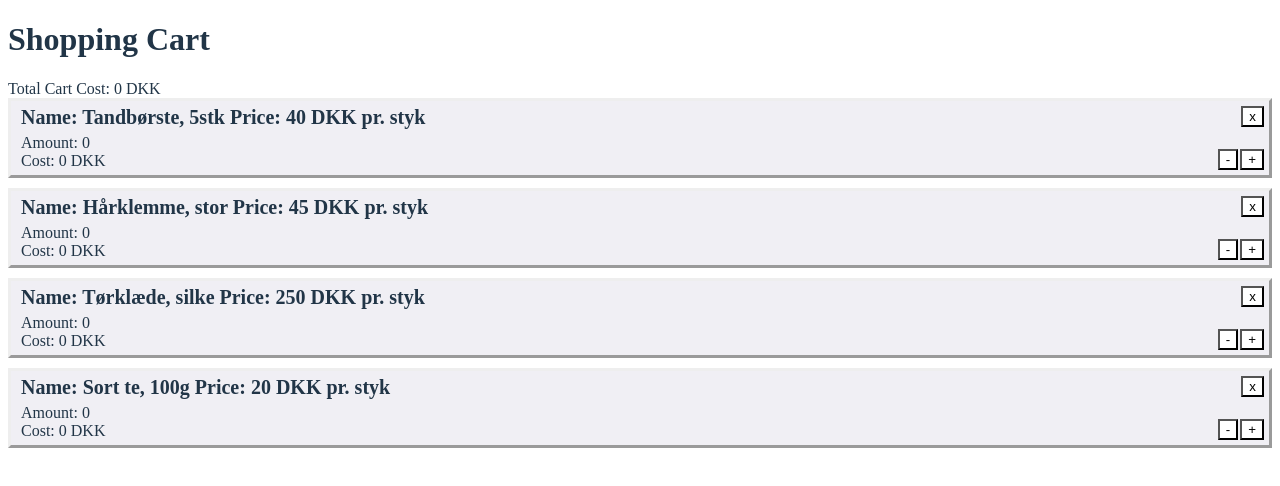
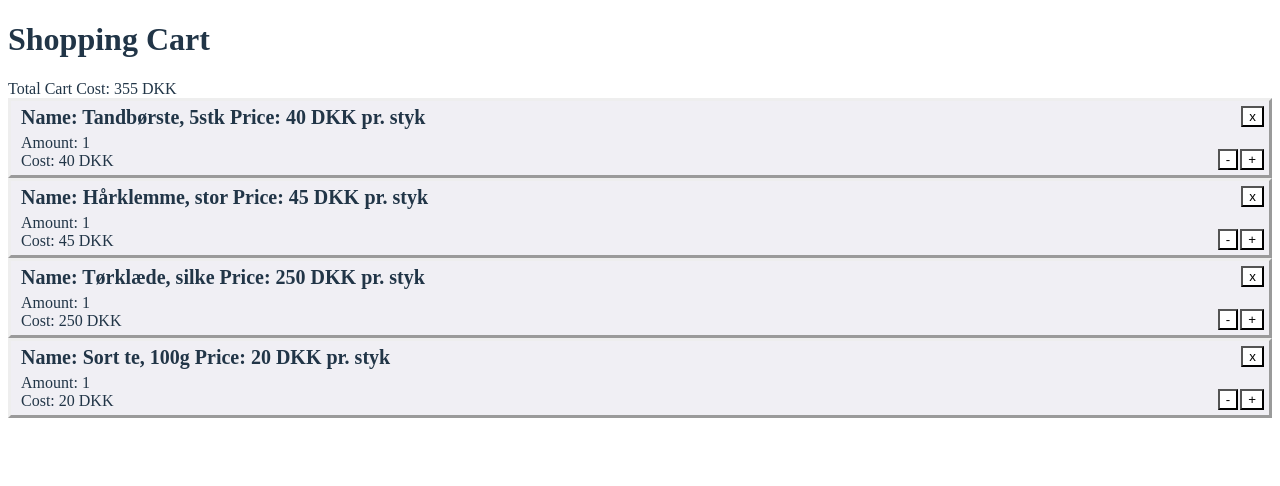
Before and after one commit to PeliPeli2/frontend_shopping, a React (Vite) app: page / in a window 1280 px wide. Shown: the top 486 px of the page. Built offline with nearby package versions, Linux system fonts and the light colour scheme.

Commit message:
fixed initial total + initial amount of items

```diff
--- a/src/Cart.tsx
+++ b/src/Cart.tsx
@@ -1,31 +1,39 @@
 import React, {useState } from "react"
 import CartData from './data.json'
 import * as CartItems from './CartItems'
-
 
 export function createCart() {
 
     var initialCount = 0
 
     var initialcost = 0
-    CartData.map((data: { price: any }) => {
+    CartData.map((data: { price: number }) => {
         initialcost = initialcost + data.price * initialCount
 
     })
 
+
     const [total, setTotal] = useState(initialcost)
 
+    if (total != 0){
     return (
         <div className = "cart">
         <div className = "cart-total" id = "cart-cost">
             {"Total Cart Cost: " + total + " DKK"}
         </div>
         <div className = "item-row" >
-
-        <CartItems.cartItems CartData={CartData} setTotal={setTotal} total={total} />
-
-
-
+            <CartItems.cartItems CartData={CartData} setTotal={setTotal} total={total} />
+        </div>
+        </div>
+    )
+    }
+    else return (
+        <div className = "cart">
+        <div className = "empty-cart" id = "empty-cart">
+            {"Cart is empty"}
+        </div>
+        <div className = "item-row" >
+            <CartItems.cartItems CartData={CartData} setTotal={setTotal} total={total} />
         </div>
         </div>
     )
--- a/src/CartItems.tsx
+++ b/src/CartItems.tsx
@@ -1,63 +1,118 @@
-import React, {useState } from "react"
+import React, {useEffect, useState } from "react"
+
+interface cartItemsProps {CartData: ({
+    id: string;
+    name: string;
+    price: number;
+    currency: string;
+    rebateQuantity: number;
+    rebatePercent: number;
+    upsellProductId: null;
+} | {
+    id: string;
+    name: string;
+    price: number;
+    currency: string;
+    rebateQuantity: number;
+    rebatePercent: number;
+    upsellProductId: string;
+})[],
+setTotal : (total : number) => void,
+total : number}
+
+export function cartItems({CartData, setTotal, total} : cartItemsProps){
+
+    var tmptotal = 0
+
+    return (
+        <div>
+        {
 
 
-export function cartItems({CartData, setTotal, total} : any) : any{
-    return (
-        CartData && CartData.map((productInfo: { name: string; price: number; id: string }) => {
 
-            const [count, setCount]  = useState(0);
+        CartData && CartData.map((productInfo) => {
+
+
+
+
             const [show, setShow] = useState(Math.random());
+            const [count, setCount]  = useState(1);
 
-            function increment(cost : any) {
+
+            function increment(cost : number) {
                 setTotal(total+cost)
                 setCount(count+1);
             }
 
-            function decrement(cost : any) {
-                if (count != 0){
+            function incrementInitialTotal(price: number){
+                setTotal(total+price)
+            }
+            function decrement(cost : number) {
+                if (count != 1){
                 setCount(count-1);
                 setTotal(total-cost)
                 }
             }
 
-            function deleteitem(id : any, cost : number, count : number) {
+            function deleteitem(id : string, cost : number, count : number) {
                 setTotal(total-(cost*count))
                 var product = document.getElementById("item"+id)
                 product?.remove()
+
             }
 
+
+            // randomizer
             if (show > 0.9){
 
+                tmptotal = tmptotal+productInfo.price
+                useEffect(()=>{
+                    setTotal(tmptotal)
+                }, [tmptotal])
+
+
+
+
             return (
-                <div className = "item-card" id = {"item"+productInfo.id}>
+                <div key={"key"+productInfo.id} className = "item-card" id = {"item"+productInfo.id}>
                     <h2 className = "product-info" >
-                    {'Name: ' + productInfo.name + ' ' + 'Price: ' + productInfo.price + ' DKK' + ' pr. styk '}
+                    {'Name: ' + productInfo.name + ' ' + 'Price: ' + productInfo.price + " " + productInfo.currency + ' pr. styk '}
                     </h2>
 
                     <div className = "item-amount">
                         {"Amount: " + count}
                     </div>
 
-                    <div className = "adjusters">
+                    <div className = "adjusters" >
                         <button className = "decrement-button" onClick={() => decrement(productInfo.price,)} >
                         -
                         </button>
-                        <button className = "increment-button" onClick={() => increment(productInfo.price,)} >
+                        <button className = "increment-button"  onClick={() => increment(productInfo.price,)} >
                         +
                         </button>
+
                     </div>
+
 
                     <button className = "delete-button" onClick={() => deleteitem(productInfo.id, productInfo.price, count)} >
                     x
                     </button >
 
                     <div className = "items-cost">
-                    {"Cost: " + count*productInfo.price + " DKK"}
+                    {"Cost: " + count*productInfo.price + " " + productInfo.currency}
                     </div>
+
 
                 </div>
                 )
+
             }
+
         }
-        ))
+        )
+        }
+        </div>
+        )
+
+
 }
```
